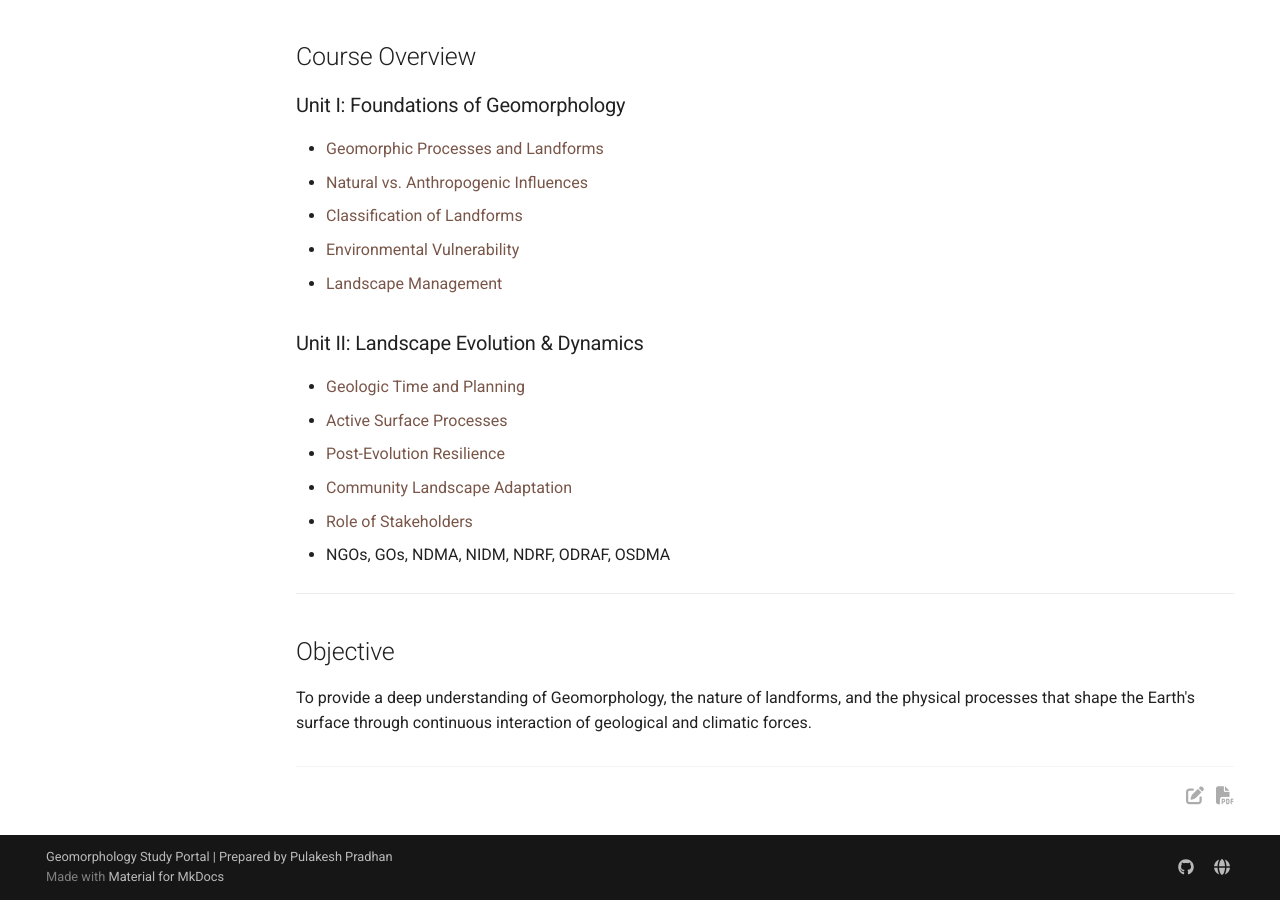
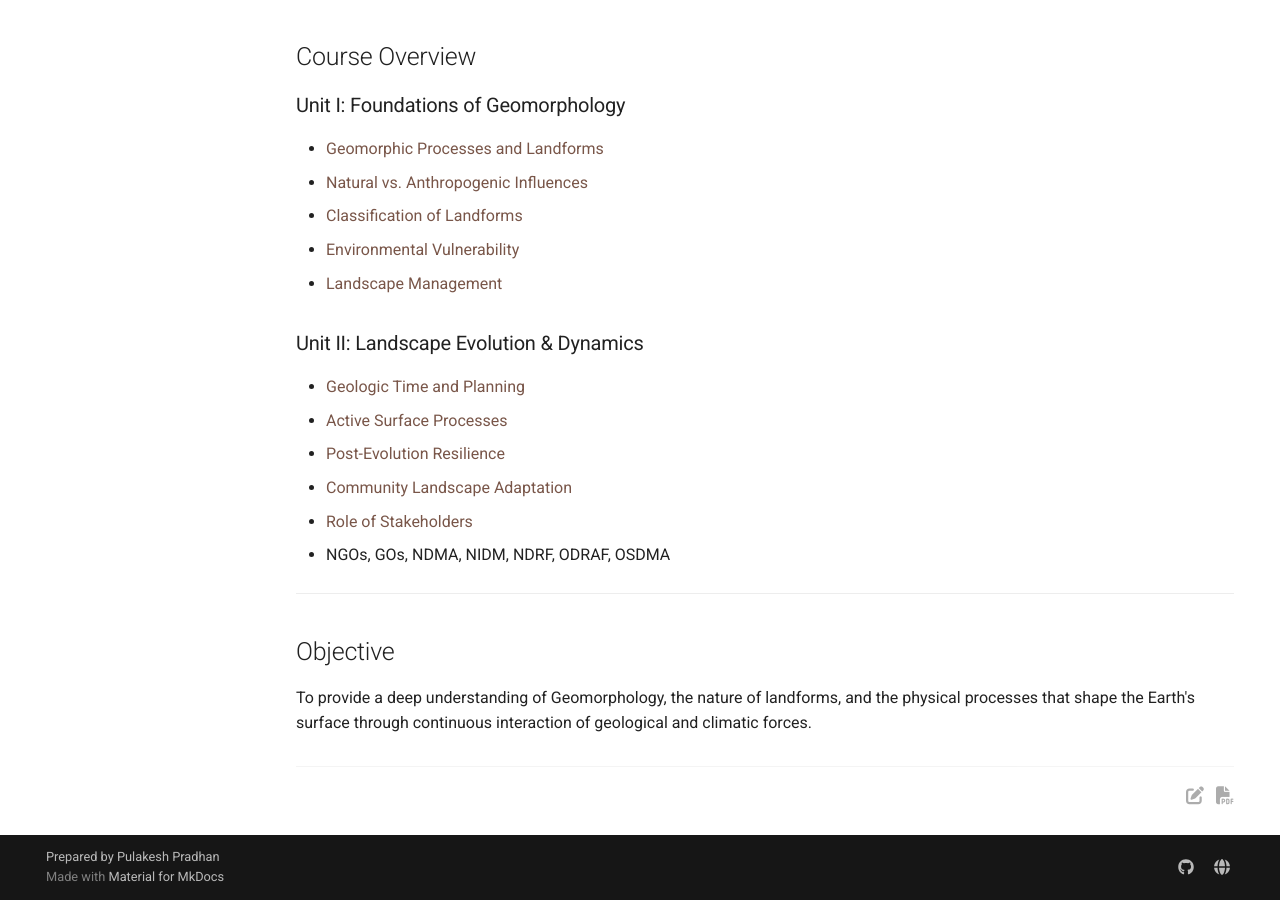
Before and after one commit to pulakeshpradhan/geomorphology, an MkDocs documentation site: the page built from docs/index.md, in a window 1280 px wide and 900 px high, scrolled down 700 px. Built offline with MkDocs 1.6.1 and Material for MkDocs 9.7.7, drawn with Linux system fonts in a browser that asks for light colours; comment, search, counter and statistics services are not loaded.

Commit message:
Update copyright notice

```diff
--- a/mkdocs.yml
+++ b/mkdocs.yml
@@ -73,4 +73,4 @@ extra_javascript:
   - https://polyfill.io/v3/polyfill.min.js?features=es6
   - https://cdn.jsdelivr.net/npm/mathjax@3/es5/tex-mml-chtml.js
 
-copyright: Geomorphology Study Portal | Prepared by <a href="https://pulakeshpradhan.github.io/">Pulakesh Pradhan</a>
+copyright: Prepared by <a href="https://pulakeshpradhan.github.io/">Pulakesh Pradhan</a>
```
